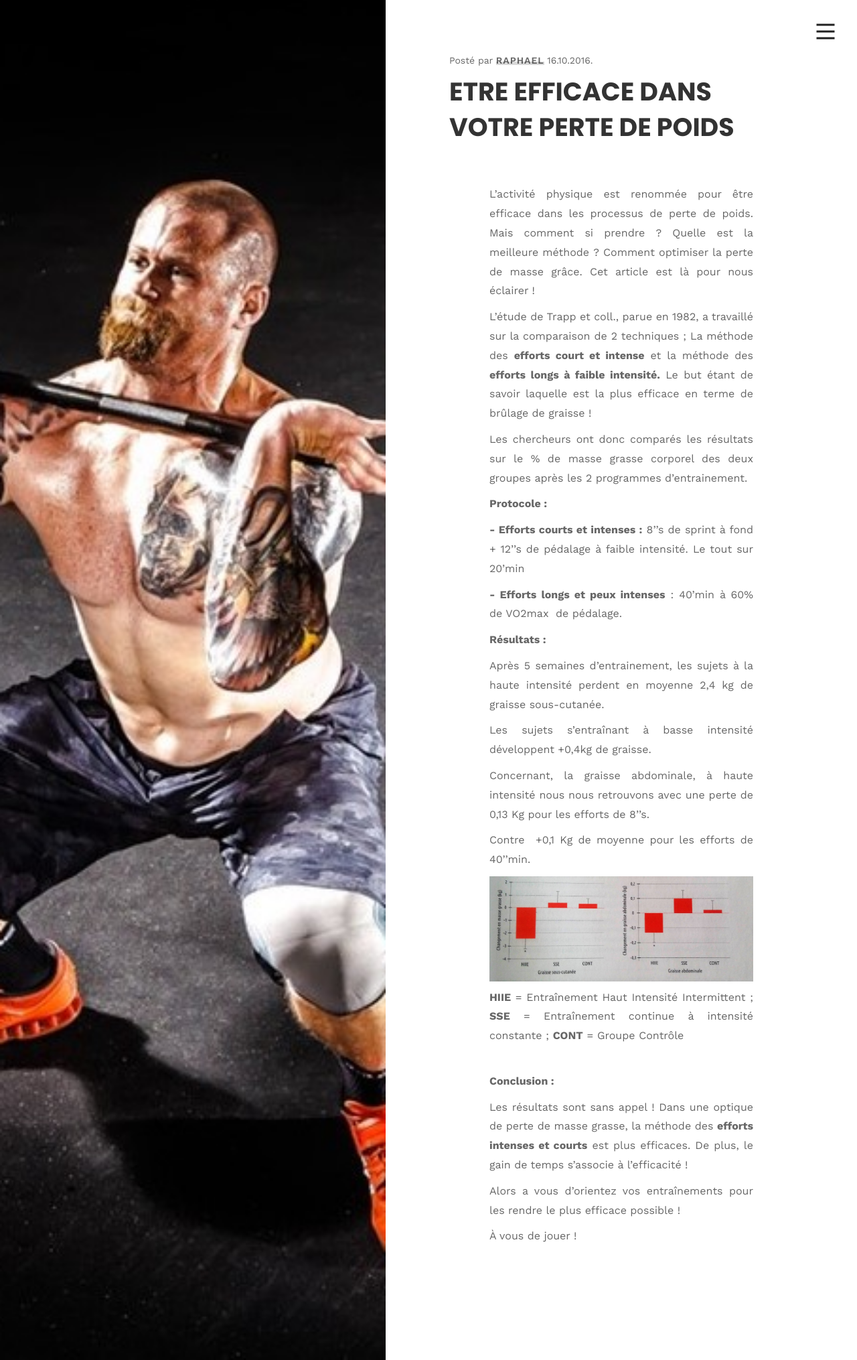
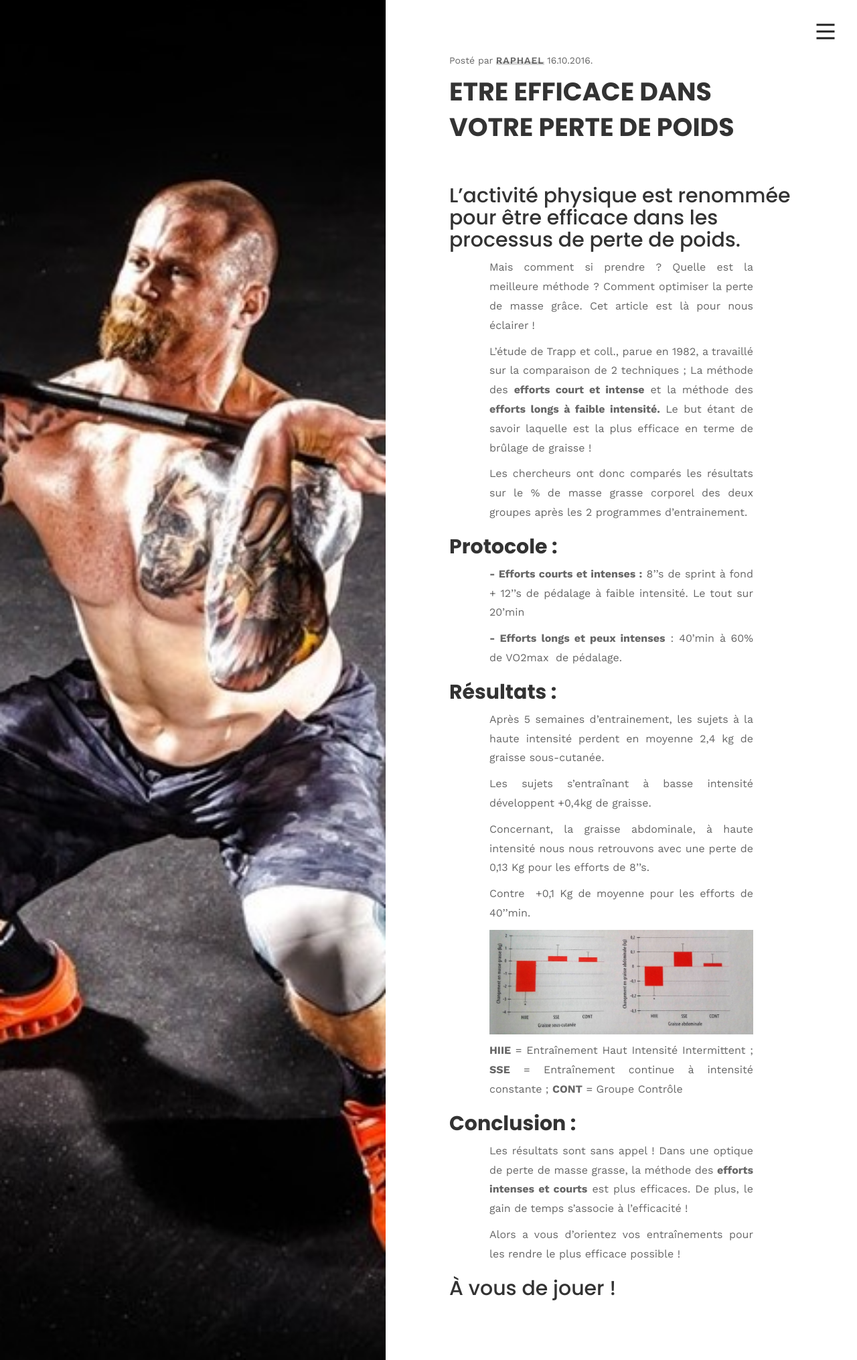
Before and after one commit to phildaponte/odemard, a Jekyll site: the page built from _posts/2017-06-12-etre-efficace-dans-votre-perte-de-poids.md, in a window 1280 px wide. Shown: the whole page at 67% size. Built offline with Jekyll 4.4.1, drawn with Linux system fonts in a browser that asks for light colours; comment, search, counter and statistics services are not loaded.

```diff
--- a/_posts/2017-06-12-etre-efficace-dans-votre-perte-de-poids.md
+++ b/_posts/2017-06-12-etre-efficace-dans-votre-perte-de-poids.md
@@ -4,7 +4,7 @@ title: ETRE EFFICACE DANS VOTRE PERTE DE POIDS
 tag: 'Et si on choisissez le chemin le plus facile pour une fois ? '
 img: /img/uploads/pexels-photo-116078.jpeg
 ---
-L’activité physique est renommée pour être efficace dans les processus de perte de poids.
+## L’activité physique est renommée pour être efficace dans les processus de perte de poids.
 Mais comment si prendre ? Quelle est la meilleure méthode ? Comment optimiser la perte
 de masse grâce. Cet article est là pour nous éclairer !
 
@@ -15,13 +15,13 @@ but étant de savoir laquelle est la plus efficace en terme de brûlage de grais
 Les chercheurs ont donc comparés les résultats sur le % de masse grasse corporel des deux
 groupes après les 2 programmes d’entrainement.
 
-**Protocole :**
+## **Protocole :**
 
 **- Efforts courts et intenses :** 8’’s de sprint à fond \+ 12’’s de pédalage à faible intensité. Le tout sur 20’min
 
 **- Efforts longs et peux intenses** : 40’min à 60% de VO2max  de pédalage.
 
-**Résultats :**
+## **Résultats :**
 
 Après 5 semaines d’entrainement, les sujets à la haute intensité perdent en moyenne 2,4
 kg de graisse sous-cutanée.
@@ -38,10 +38,10 @@ Contre  \+0,1 Kg de moyenne pour les efforts de 40’'min.
 
 **HIIE** = Entraînement Haut Intensité Intermittent ; **SSE** = Entraînement continue à intensité constante ; **CONT** = Groupe Contrôle
 
-**Conclusion :**
+## **Conclusion :**
 
 Les résultats sont sans appel ! Dans une optique de perte de masse grasse, la méthode des **efforts intenses et courts** est plus efficaces. De plus, le gain de temps s’associe à l’efficacité !
 
 Alors a vous d’orientez vos entraînements pour les rendre le plus efficace possible !
 
-À vous de jouer !
+## À vous de jouer !
```
